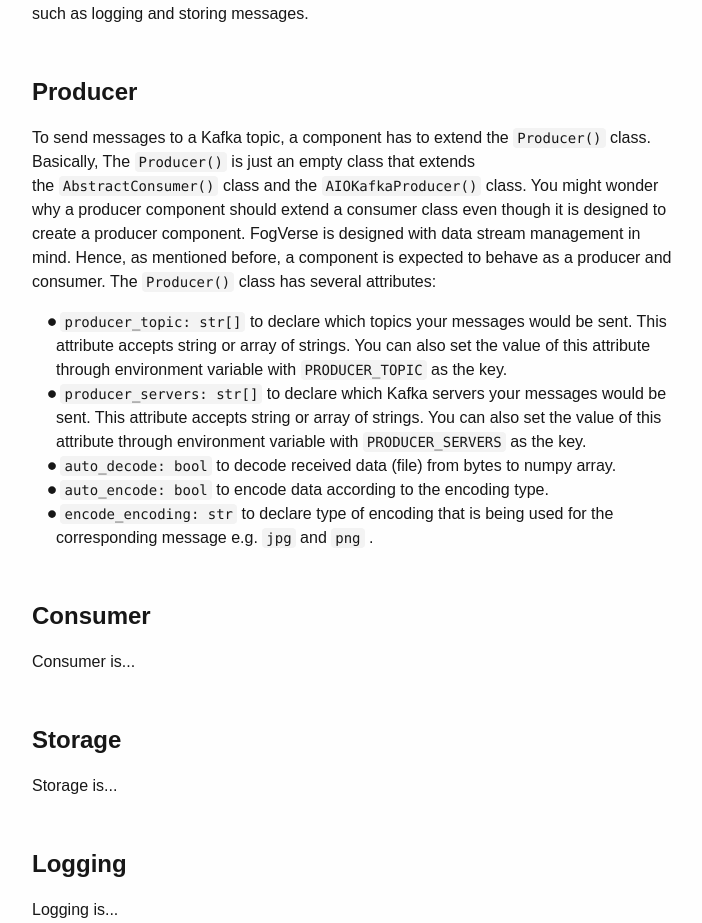
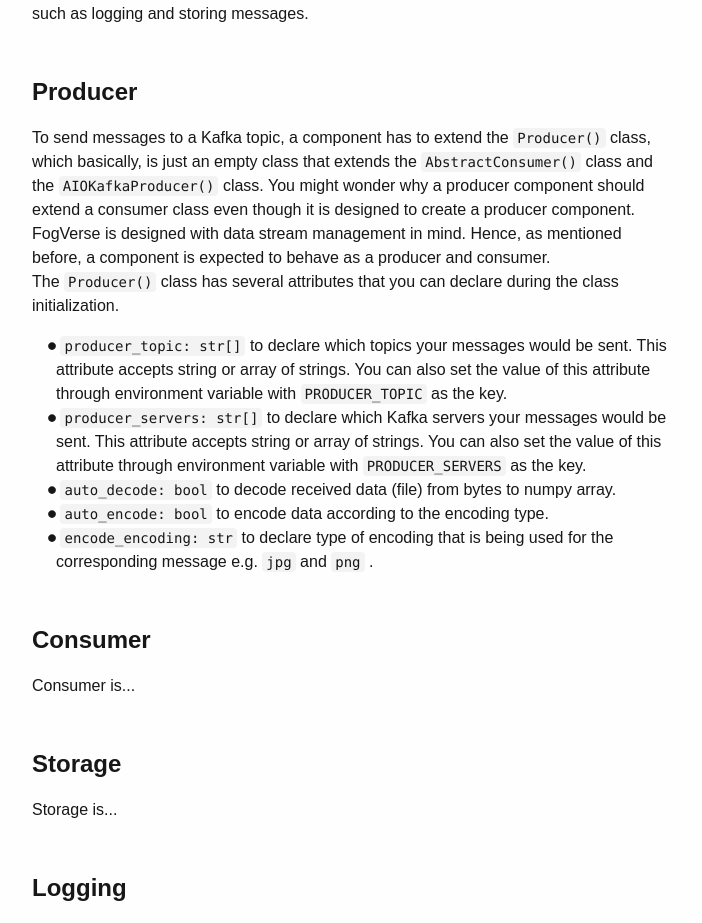
Before and after one commit to FXDROS/fogverse-documentation, a Next.js app: page /documentation in a window 1280 px wide. Shown: the part 5901-6824 px from the top of the page, without its empty margins (416-1118 px from the left). Built offline with nearby package versions, Linux system fonts and the light colour scheme.

Commit message:
chore: change wordings

```diff
--- a/src/components/pages/documentation/fogverse-basics/producer.tsx
+++ b/src/components/pages/documentation/fogverse-basics/producer.tsx
@@ -11,9 +11,7 @@
       <div className="text-base">
         To send messages to a Kafka topic, a component has to extend the
         <SmallCode code="Producer()" />
-        class. Basically, The
-        <SmallCode code="Producer()" />
-        is just an empty class that extends the
+        class, which basically, is just an empty class that extends the
         <SmallCode code="AbstractConsumer()" />
         class and the
         <SmallCode code="AIOKafkaProducer()" />
@@ -23,7 +21,8 @@
         Hence, as mentioned before, a component is expected to behave as a
         producer and consumer. The
         <SmallCode code="Producer()" />
-        class has several attributes:
+        class has several attributes that you can declare during the class
+        initialization.
         <div className="ml-4 mt-4">
           <UnorderedList>
             <SmallCode code="producer_topic: str[]" />
```
